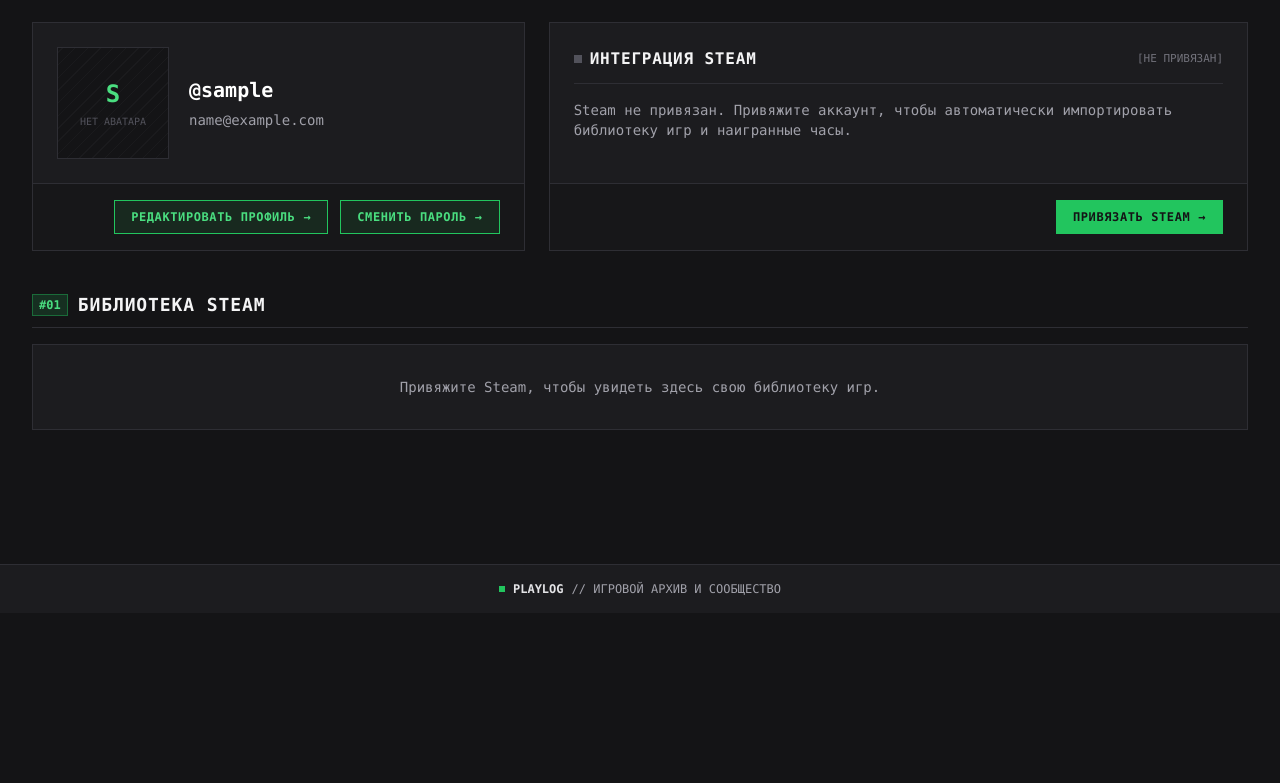
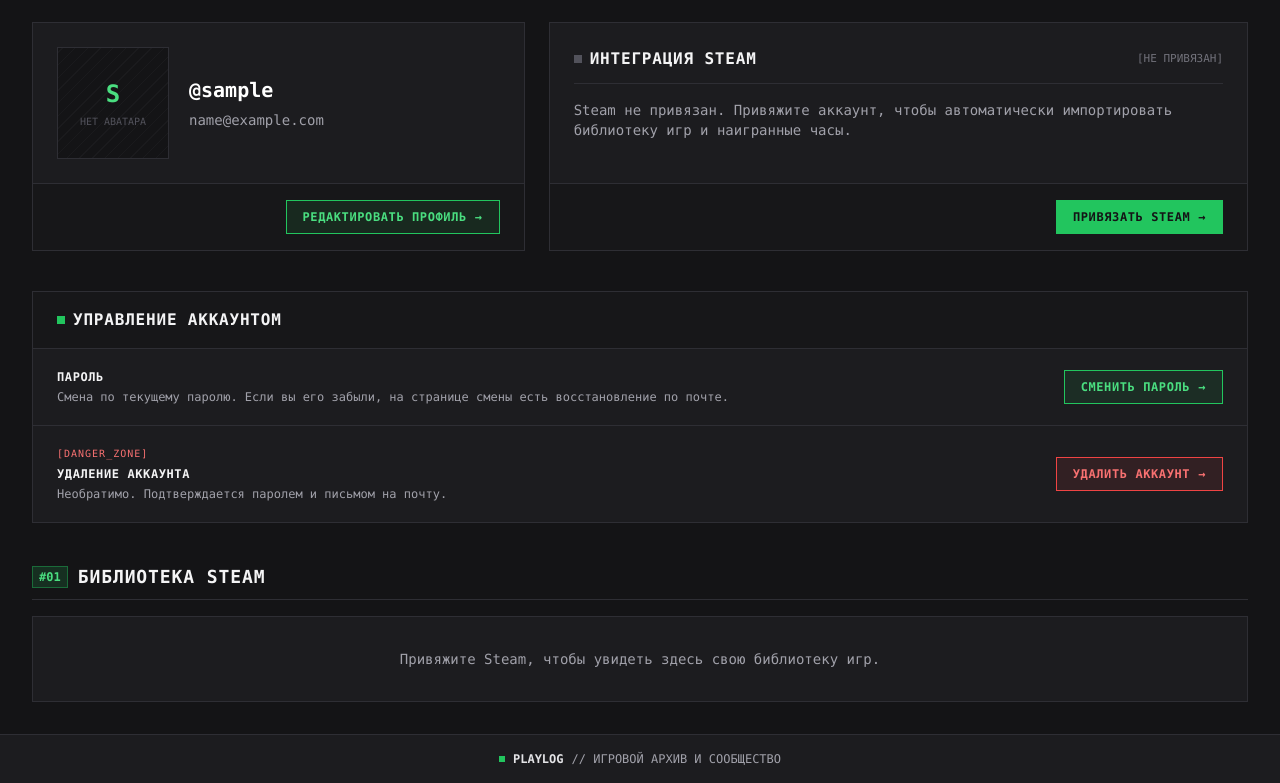
Before and after one commit to WoodenGear-GameDev/Playlog, a Django app: page /accounts/profile/ in a window 1280 px wide. Shown: the part 187-970 px from the top of the page. Before the commit the page ends 782 px from the top, so only its background shows below. Run offline with Django 5.2, Linux system fonts and the light colour scheme; the visitor is signed in with stand-in values (Sample User, id 1); data comes from the database, SQL or seed files in the repository; some libraries are stand-ins or nearby versions.

Commit message:
feat: add account management block to profile

```diff
--- a/templates/accounts/profile.html
+++ b/templates/accounts/profile.html
@@ -50,11 +50,6 @@
                 <a href="{% url 'profile_edit' %}"
                    class="inline-flex items-center gap-2 px-4 py-2 text-xs font-mono font-bold uppercase tracking-wider border border-signal-500 bg-signal-500/10 hover:bg-signal-500 text-signal-600 dark:text-signal-400 hover:text-carbon-950 dark:hover:text-carbon-950 transition-colors">
                     <span>РЕДАКТИРОВАТЬ ПРОФИЛЬ</span>
-                    <span>→</span>
-                </a>
-                <a href="{% url 'password_change' %}"
-                   class="inline-flex items-center gap-2 px-4 py-2 text-xs font-mono font-bold uppercase tracking-wider border border-signal-500 bg-signal-500/10 hover:bg-signal-500 text-signal-600 dark:text-signal-400 hover:text-carbon-950 dark:hover:text-carbon-950 transition-colors">
-                    <span>СМЕНИТЬ ПАРОЛЬ</span>
                     <span>→</span>
                 </a>
             </div>
@@ -119,6 +114,51 @@
         </section>
 
     </div>
+
+    <!-- Управление аккаунтом -->
+    <section class="border border-paper-300 dark:border-carbon-800 bg-paper-100 dark:bg-carbon-900">
+        <div class="px-6 py-4 border-b border-paper-300 dark:border-carbon-800 bg-paper-50 dark:bg-carbon-950/60 flex items-center gap-2">
+            <span class="w-2 h-2 bg-signal-500"></span>
+            <h2 class="text-sm sm:text-base font-bold font-mono uppercase tracking-wider text-zinc-900 dark:text-zinc-100">
+                Управление аккаунтом
+            </h2>
+        </div>
+
+        <div class="divide-y divide-paper-300 dark:divide-carbon-800">
+
+            <!-- Смена пароля -->
+            <div class="px-6 py-5 flex flex-col sm:flex-row sm:items-center justify-between gap-3">
+                <div class="font-mono text-xs space-y-1">
+                    <p class="font-bold uppercase tracking-wider text-zinc-900 dark:text-zinc-100">Пароль</p>
+                    <p class="text-zinc-600 dark:text-zinc-400">
+                        Смена по текущему паролю. Если вы его забыли, на странице смены есть восстановление по почте.
+                    </p>
+                </div>
+                <a href="{% url 'password_change' %}"
+                   class="inline-flex items-center justify-center gap-2 px-4 py-2 text-xs font-mono font-bold uppercase tracking-wider border border-signal-500 bg-signal-500/10 hover:bg-signal-500 text-signal-600 dark:text-signal-400 hover:text-carbon-950 dark:hover:text-carbon-950 transition-colors flex-shrink-0">
+                    <span>СМЕНИТЬ ПАРОЛЬ</span>
+                    <span>→</span>
+                </a>
+            </div>
+
+            <!-- Удаление аккаунта -->
+            <div class="px-6 py-5 flex flex-col sm:flex-row sm:items-center justify-between gap-3">
+                <div class="font-mono text-xs space-y-1">
+                    <p class="text-[10px] uppercase tracking-widest text-red-600 dark:text-red-400">[DANGER_ZONE]</p>
+                    <p class="font-bold uppercase tracking-wider text-zinc-900 dark:text-zinc-100">Удаление аккаунта</p>
+                    <p class="text-zinc-600 dark:text-zinc-400">
+                        Необратимо. Подтверждается паролем и письмом на почту.
+                    </p>
+                </div>
+                <a href="{% url 'account_delete' %}"
+                   class="inline-flex items-center justify-center gap-2 px-4 py-2 text-xs font-mono font-bold uppercase tracking-wider border border-red-500 bg-red-500/10 hover:bg-red-500 text-red-600 dark:text-red-400 hover:text-white dark:hover:text-white transition-colors flex-shrink-0">
+                    <span>УДАЛИТЬ АККАУНТ</span>
+                    <span>→</span>
+                </a>
+            </div>
+
+        </div>
+    </section>
 
     <!-- Библиотека Steam -->
     <section id="library" class="space-y-4">
```
